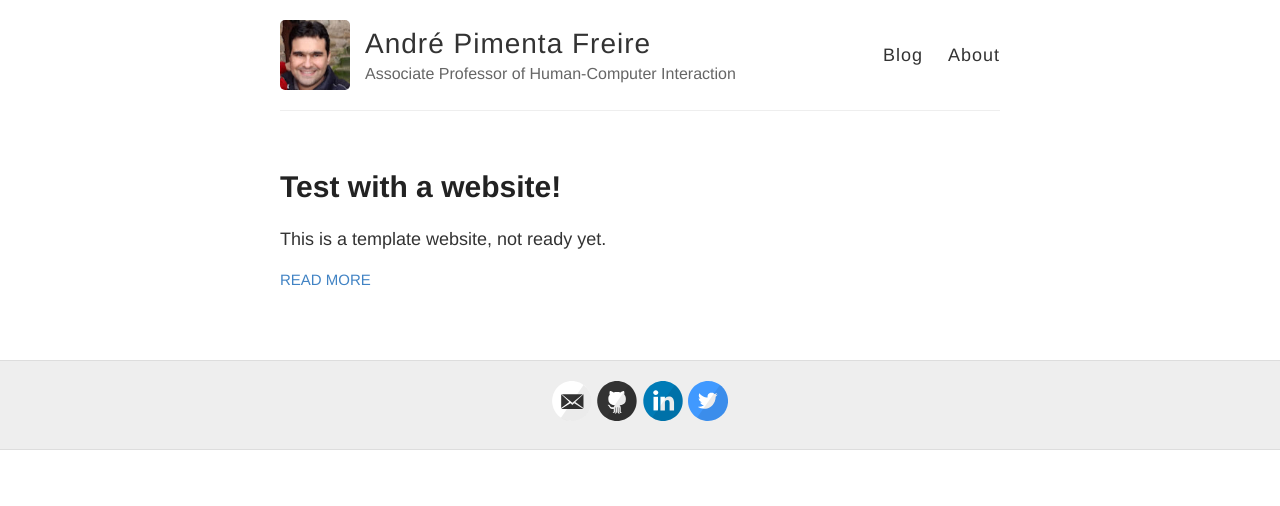
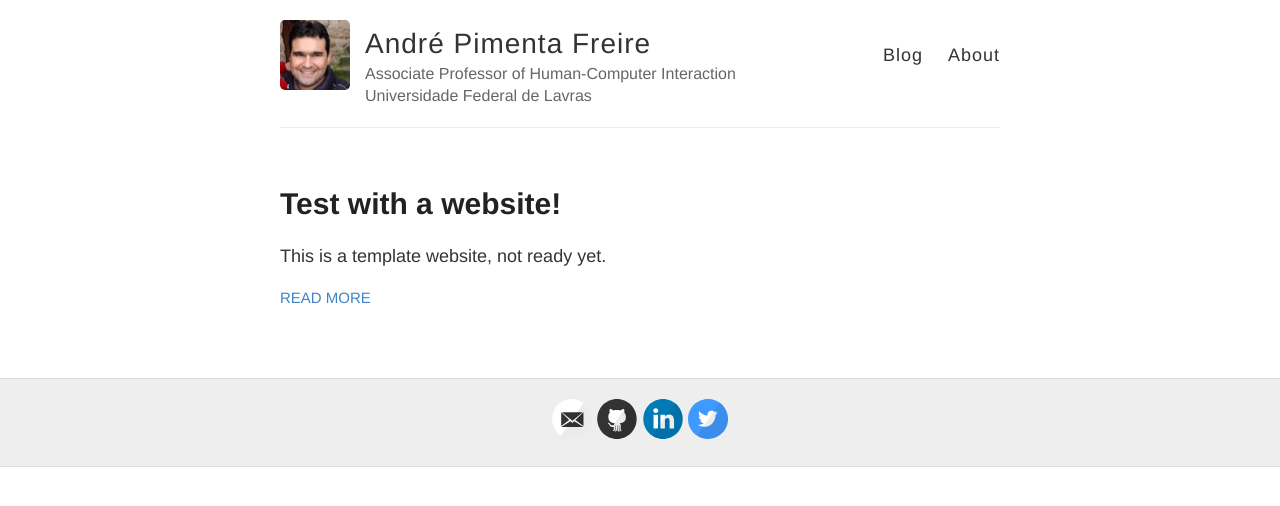
Before and after one commit to apfreire/apfreire.github.io, a Jekyll site: the page built from index.html, in a window 1280 px wide. Shown: the top 506 px of the page. Built offline with Jekyll 4.4.1, drawn with Linux system fonts in a browser that asks for light colours.

Commit message:
Update _config.yml

```diff
--- a/_config.yml
+++ b/_config.yml
@@ -6,7 +6,7 @@
 name: André Pimenta Freire
 
 # Short bio or description (displayed in the header)
-description: Associate Professor of Human-Computer Interaction
+description: Associate Professor of Human-Computer Interaction<br/>Universidade Federal de Lavras
 
 # URL of your avatar or profile pic (you could use your GitHub profile pic)
 avatar: https://apfreire.github.io/images/photo.jpeg
```
